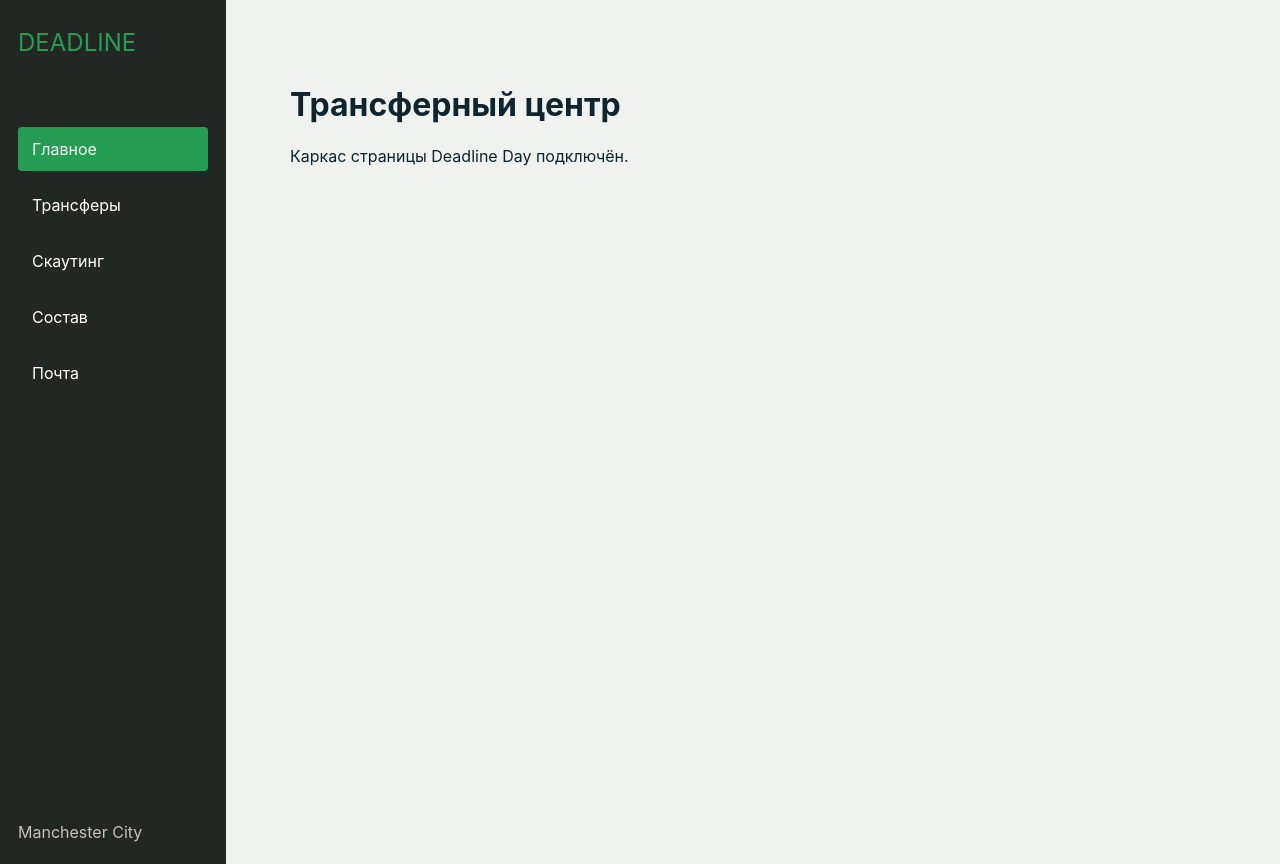
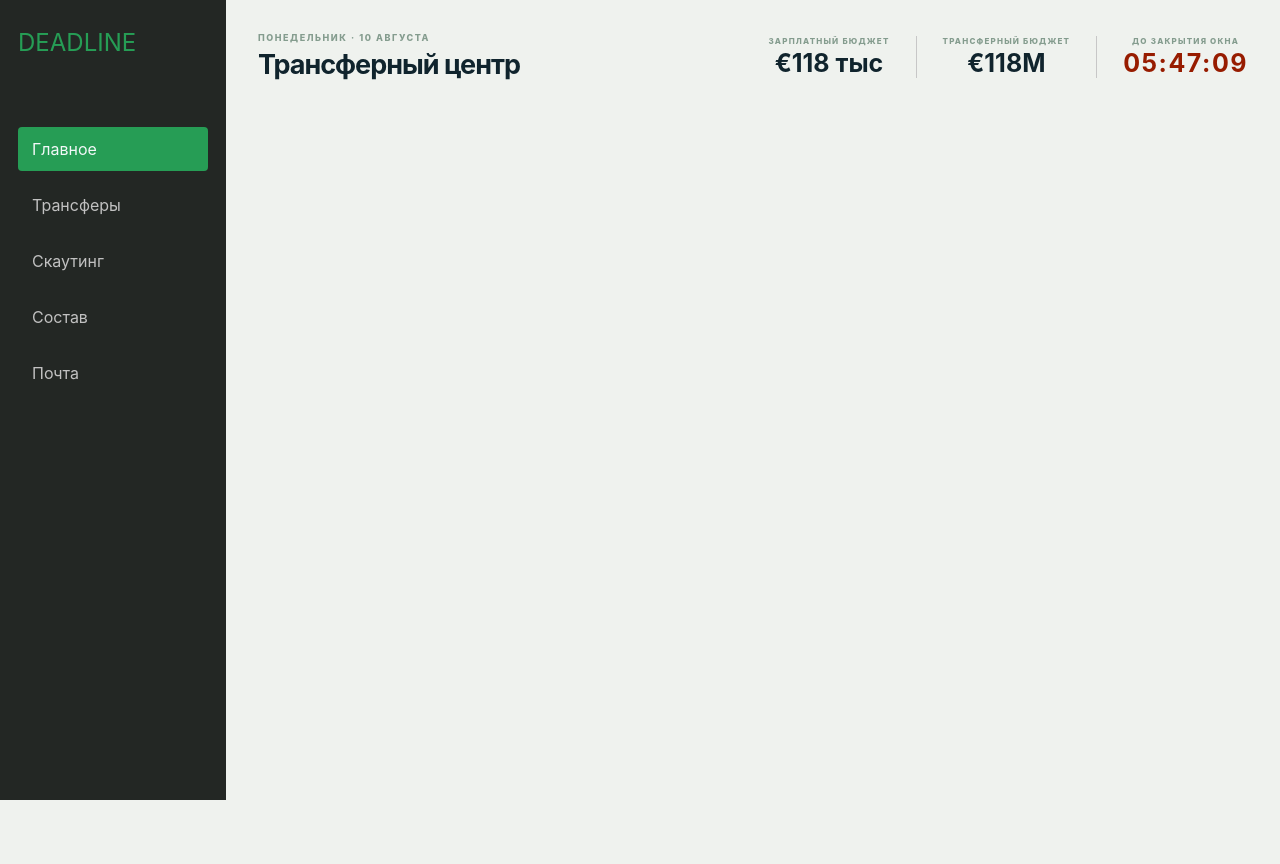
Before and after one commit to Arbuz-ignor/Deadline-day, an Angular app: page / in a window 1280 px wide. After the commit the page ends 800 px from the top, so only its background shows below. Built offline with nearby package versions, Linux system fonts and the light colour scheme.

Commit message:
Header transfer

```diff
--- a/src/app/app.scss
+++ b/src/app/app.scss
@@ -1,12 +1,12 @@
 :host {
   display: block;
-  min-height: 100vh;
+  height: 100%;
 }
 
 .app-framework {
   display: grid;
   grid-template-columns: 226px minmax(0, 1fr);
-  min-height: 100vh;
+  height: 100%;
   background: var(--color-page-background);
 }
 
--- /dev/null
+++ b/src/app/components/game-header/game-header.html
@@ -0,0 +1,23 @@
+<header class="game-header">
+  <div class="title-side">
+    <p class="day">{{ day() }}</p>
+    <h1>{{ pageTitle() }}</h1>
+  </div>
+
+  <div class="budget-side">
+    <div class="budget">
+      <span class="budget-title">Зарплатный бюджет</span>
+      <strong class="budget-value">{{ wageBudget() }}</strong>
+    </div>
+
+    <div class="budget">
+      <span class="budget-title">Трансферный бюджет</span>
+      <strong class="budget-value">{{ transferBudget() }}</strong>
+    </div>
+
+    <div class="budget timer">
+      <span class="budget-title">До закрытия окна</span>
+      <strong class="budget-value">{{ timeLeft() }}</strong>
+    </div>
+  </div>
+</header>
--- /dev/null
+++ b/src/app/components/game-header/game-header.scss
@@ -0,0 +1,74 @@
+:host {
+  display: block;
+}
+
+.game-header {
+  display: flex;
+  justify-content: space-between;
+  align-items: center;
+}
+
+.title-side {
+  display: flex;
+  flex-direction: column;
+  gap: 5px;
+
+  h1 {
+    margin: 0;
+    color: var(--color-text-primary);
+    font-size: 27px;
+    line-height: 33px;
+    letter-spacing: -1px;
+  }
+}
+
+.day {
+  margin: 0;
+  color: var(--color-text-secondary);
+  font-size: 9px;
+  line-height: 11px;
+  font-weight: 800;
+  letter-spacing: 1.55px;
+  text-transform: uppercase;
+}
+
+.budget-side {
+  display: flex;
+  align-items: center;
+}
+
+.budget {
+  display: flex;
+  flex-direction: column;
+  align-items: flex-end;
+  min-width: 120px;
+  gap: 2px;
+  align-items: center;
+}
+
+.budget + .budget {
+  margin-left: 26px;
+  padding-left: 26px;
+  border-left: 1px solid #c7c7c7;
+}
+
+.budget-title {
+  color: var(--color-text-secondary);
+  font-size: 8px;
+  line-height: 10px;
+  font-weight: 800;
+  letter-spacing: 1.2px;
+  text-transform: uppercase;
+}
+
+.budget-value {
+  color: var(--color-text-primary);
+  font-size: 25px;
+  line-height: 30px;
+  font-weight: 700;
+}
+
+.timer .budget-value {
+  color: #971c00;
+  letter-spacing: 1.5px;
+}
--- /dev/null
+++ b/src/app/components/game-header/game-header.ts
@@ -0,0 +1,15 @@
+import { Component, input } from '@angular/core';
+
+@Component({
+  selector: 'app-game-header',
+  imports: [],
+  templateUrl: './game-header.html',
+  styleUrl: './game-header.scss',
+})
+export class GameHeader {
+  readonly day = input.required<string>();
+  readonly pageTitle = input.required<string>();
+  readonly wageBudget = input.required<string>();
+  readonly transferBudget = input.required<string>();
+  readonly timeLeft = input.required<string>();
+}
--- a/src/app/components/sidebar/sidebar.scss
+++ b/src/app/components/sidebar/sidebar.scss
@@ -9,7 +9,7 @@
   min-height: 100%;
   padding: 28px 18px 22px;
   background: var(--color-sidebar-background);
-  color: var(--color-text-on-dark);
+  color: var(--color-text-dark1);
 }
 
 .sidebar__brand {
@@ -32,16 +32,16 @@
 
 .sidebar__item {
   padding: 12px 14px;
-  color: white;
+  color: var(--color-text-on-dark-muted);
   border-radius: 4px;
 }
 
 .sidebar__item--active {
-  color: var(--color-text-dark1);
+  color: var(--color-text-on-dark);
   background: var(--color-accent);
 }
 
 .sidebar__club {
   margin-top: auto;
-  color: var(--color-text-dark2);
+  color: var(--color-text-on-dark-muted);
 }
--- a/src/app/pages/transfer-center-page/transfer-center-page.html
+++ b/src/app/pages/transfer-center-page/transfer-center-page.html
@@ -1,4 +1,9 @@
-<main class="transfer-center-page">
-  <h1>Трансферный центр</h1>
-  <p>Каркас страницы Deadline Day подключён.</p>
-</main>
+<section class="transfer-center-page">
+  <app-game-header
+    day="Понедельник · 10 августа"
+    pageTitle="Трансферный центр"
+    wageBudget="€118 тыс"
+    transferBudget="€118M"
+    timeLeft="05:47:09"
+  />
+</section>
--- a/src/app/pages/transfer-center-page/transfer-center-page.scss
+++ b/src/app/pages/transfer-center-page/transfer-center-page.scss
@@ -3,6 +3,7 @@
   min-height: 100vh;
 }
 
-.transfer-center-page {
-  padding: 32px;
+
+.transfer-center-page h1 {
+  margin: 0;
 }
--- a/src/app/pages/transfer-center-page/transfer-center-page.ts
+++ b/src/app/pages/transfer-center-page/transfer-center-page.ts
@@ -1,8 +1,9 @@
 import { Component } from '@angular/core';
+import { GameHeader } from '../../components/game-header/game-header';
 
 @Component({
   selector: 'app-transfer-center-page',
-  imports: [],
+  imports: [GameHeader],
   templateUrl: './transfer-center-page.html',
   styleUrl: './transfer-center-page.scss',
 })
--- a/src/styles.scss
+++ b/src/styles.scss
@@ -8,8 +8,10 @@
 
 html,
 body {
-  min-height: 100%;
+  width: 100%;
+  height: 100%;
   margin: 0;
+  overflow: hidden;
 }
 
 body {
--- a/src/styles/_tokens.scss
+++ b/src/styles/_tokens.scss
@@ -9,9 +9,8 @@
   --color-text-strong: #000000;
   --color-text-primary: #10242d;
   --color-text-secondary: #849c8e;
-  --color-text-dark1: #f2f8f8;
-  --color-text-dark2: #c1c1c1;
-
+  --color-text-on-dark: #f2f8f8;
+  --color-text-on-dark-muted: #c1c1c1;
 
   --color-accent: #269d55;
   --color-accent-strong: #15763f;
```
Also changed, not shown: 1 other file (tests, documents, lock files or other folders).
